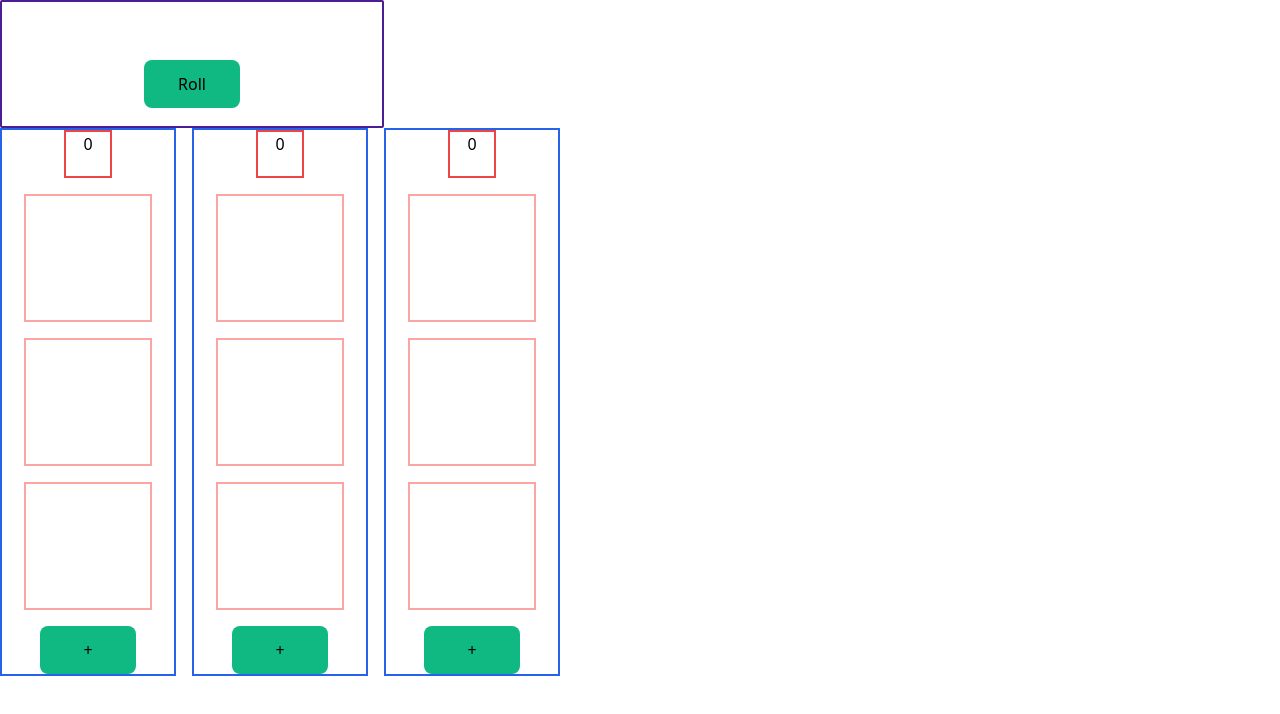
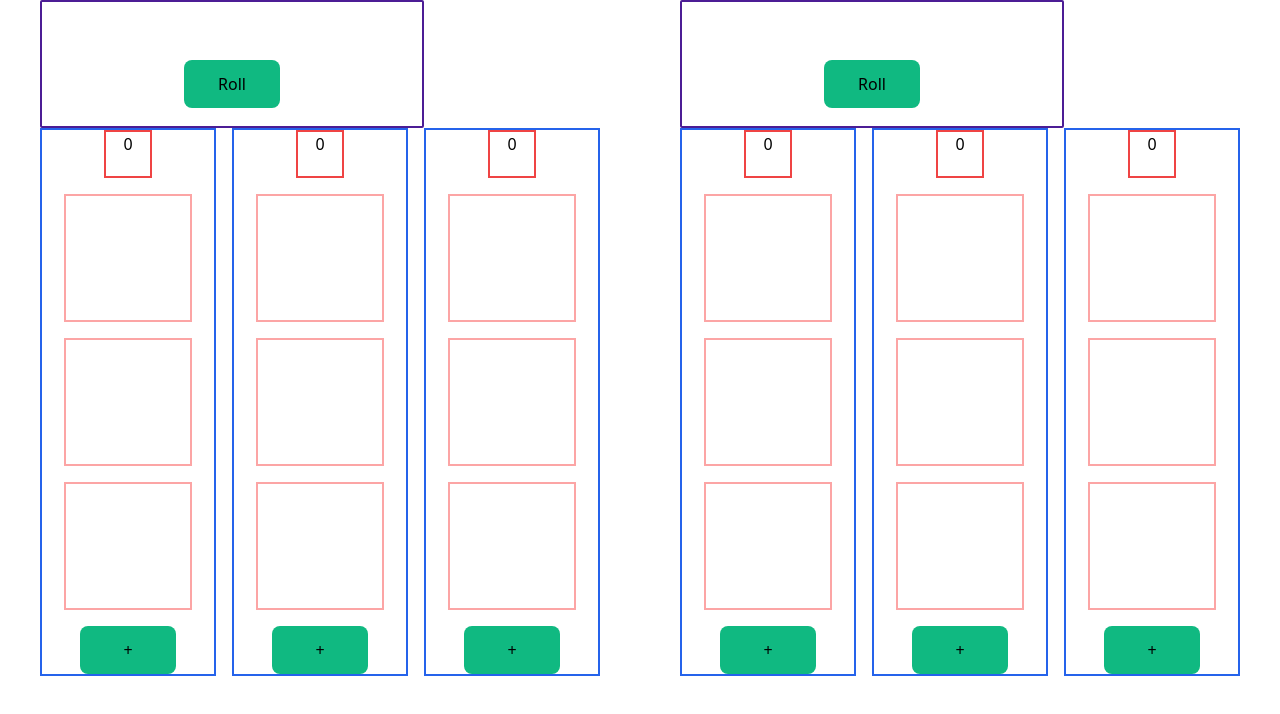
Before and after one commit to Trejdon/bones-clone, a React (Vite) app: page / in a window 1280 px wide. Shown: the top 714 px of the page. Built offline with nearby package versions, Linux system fonts and the light colour scheme.

Commit message:
feat(Comps): new DieRoll and PBoard comps

```diff
--- a/src/App.tsx
+++ b/src/App.tsx
@@ -1,12 +1,21 @@
 import { useState } from "react";
 import { createRoot } from "react-dom/client";
-import BoardColumn from "./BoardColumn";
+import PlayerBoard from "./PlayerBoard";
 import { rollDie } from "./gameUtils";
 
 const App = () => {
   const [roll, setRoll] = useState<number>(0);
   const [canRoll, setCanRoll] = useState<boolean>(true);
-  const [playerBoard, setPlayerBoard] = useState<[number, number, number][]>([
+  const [playerOneBoard, setPlayerOneBoard] = useState<
+    [number, number, number][]
+  >([
+    [0, 0, 0],
+    [0, 0, 0],
+    [0, 0, 0],
+  ]);
+  const [playerTwoBoard, setPlayerTwoBoard] = useState<
+    [number, number, number][]
+  >([
     [0, 0, 0],
     [0, 0, 0],
     [0, 0, 0],
@@ -20,38 +29,25 @@ const App = () => {
   return (
     <div className="p-0 m-0">
       <div id="game">
-        <div className="board">
-          <div
-            id="die-roll"
-            className="max-w-sm border-2 border-violet-900 rounded-sm h-32 flex flex-col justify-center items-center"
-          >
-            <div id="roll" className="text-4xl p-5">
-              {roll > 0 && roll}
-            </div>
-            {canRoll && (
-              <button
-                className="bg-emerald-500 h-12 w-24 rounded-lg"
-                onClick={handleRollDie}
-              >
-                Roll
-              </button>
-            )}
-          </div>
-          <div className="grid grid-cols-3 gap-4 w-fit">
-            {/* TODO: This doesn't smell right, need to find a better way to handle creating the "board" */}
-            {playerBoard.map((column, index) => {
-              return (
-                <BoardColumn
-                  board={playerBoard}
-                  setCanRoll={setCanRoll}
-                  setRoll={setRoll}
-                  columnIndex={index}
-                  currentRoll={roll}
-                  setPlayerBoard={setPlayerBoard}
-                />
-              );
-            })}
-          </div>
+        <div className="flex justify-around">
+          <PlayerBoard
+            board={playerOneBoard}
+            canRoll={canRoll}
+            currentRoll={roll}
+            handleRollDie={handleRollDie}
+            setCanRoll={setCanRoll}
+            setPlayerBoard={setPlayerOneBoard}
+            setRoll={setRoll}
+          />
+          <PlayerBoard
+            board={playerTwoBoard}
+            canRoll={canRoll}
+            currentRoll={roll}
+            handleRollDie={handleRollDie}
+            setCanRoll={setCanRoll}
+            setPlayerBoard={setPlayerTwoBoard}
+            setRoll={setRoll}
+          />
         </div>
       </div>
     </div>
--- /dev/null
+++ b/src/DieRoll.tsx
@@ -0,0 +1,30 @@
+import { FC } from 'react';
+
+type DieRollProps = {
+  roll: number;
+  canRoll: boolean;
+  handleRollDie: () => void;
+};
+
+const DieRoll: FC<DieRollProps> = ({ roll, canRoll, handleRollDie }) => {
+  return (
+    <div
+      id="die-roll"
+      className="max-w-sm border-2 border-violet-900 rounded-sm h-32 flex flex-col justify-center items-center"
+    >
+      <div id="roll" className="text-4xl p-5">
+        {roll > 0 && roll}
+      </div>
+      {canRoll && (
+        <button
+          className="bg-emerald-500 h-12 w-24 rounded-lg"
+          onClick={handleRollDie}
+        >
+          Roll
+        </button>
+      )}
+    </div>
+  );
+};
+
+export default DieRoll;
--- /dev/null
+++ b/src/PlayerBoard.tsx
@@ -0,0 +1,53 @@
+import { FC } from "react";
+import BoardColumn from "./BoardColumn";
+import DieRoll from "./DieRoll";
+import { rollDie } from "./gameUtils";
+
+type PlayerBoardProps = {
+  board: [number, number, number][];
+  canRoll: boolean;
+  currentRoll: number;
+  handleRollDie: () => void;
+  setPlayerBoard: React.Dispatch<
+    React.SetStateAction<[number, number, number][]>
+  >;
+  setRoll: React.Dispatch<React.SetStateAction<number>>;
+  setCanRoll: React.Dispatch<React.SetStateAction<boolean>>;
+};
+
+const PlayerBoard = ({
+  board,
+  canRoll,
+  currentRoll,
+  handleRollDie,
+  setPlayerBoard,
+  setRoll,
+  setCanRoll,
+}: PlayerBoardProps) => {
+  return (
+    <div className="board">
+      <DieRoll
+        roll={currentRoll}
+        canRoll={canRoll}
+        handleRollDie={handleRollDie}
+      />
+      <div className="grid grid-cols-3 gap-4 w-fit">
+        {/* TODO: This doesn't smell right, need to find a better way to handle creating the "board" */}
+        {board.map((column, index) => {
+          return (
+            <BoardColumn
+              board={board}
+              setCanRoll={setCanRoll}
+              setRoll={setRoll}
+              columnIndex={index}
+              currentRoll={currentRoll}
+              setPlayerBoard={setPlayerBoard}
+            />
+          );
+        })}
+      </div>
+    </div>
+  );
+};
+
+export default PlayerBoard;
--- a/src/gameUtils.ts
+++ b/src/gameUtils.ts
@@ -2,7 +2,6 @@ export const rollDie = (): number => {
   return Math.floor(Math.random() * 6 + 1);
 };
 
-// TODO: Make unit tests for this
 export const scoreRollTuple = (rollTuple: [number, number]): number => {
   const [value, count] = rollTuple;
 
@@ -16,7 +15,6 @@ export const scoreRollTuple = (rollTuple: [number, number]): number => {
   }
 };
 
-// TODO: Make unit tests for this
 export const calculateColumnScore = (columnArr: number[]): number => {
   const uniqueArr = [...new Set(columnArr)];
   const tupleArr: [number, number][] = uniqueArr.map((value) => {
```
